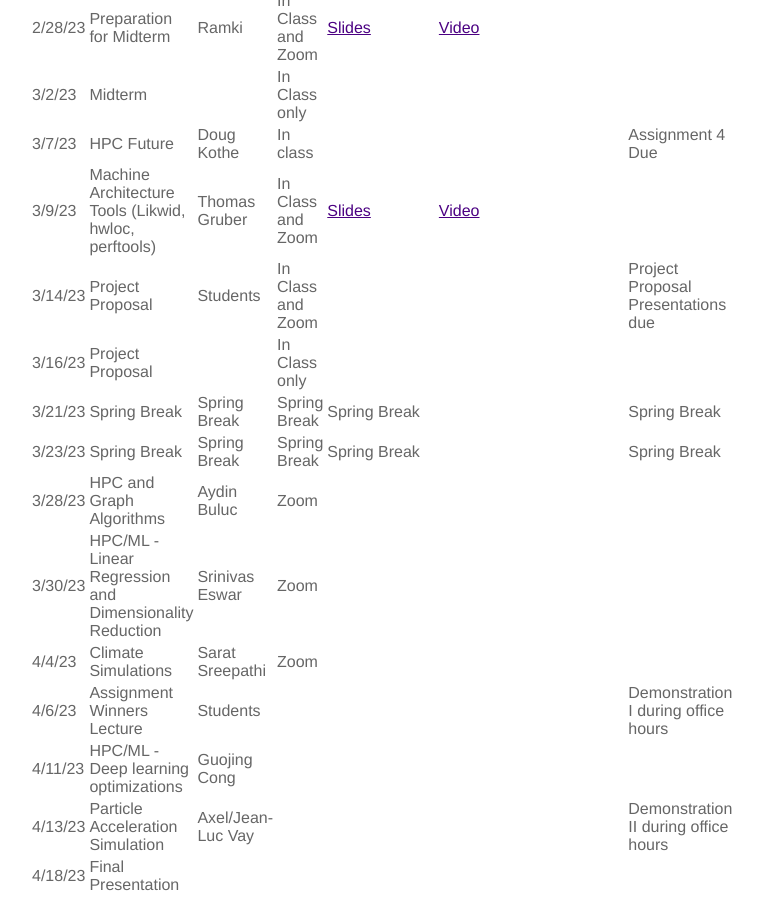
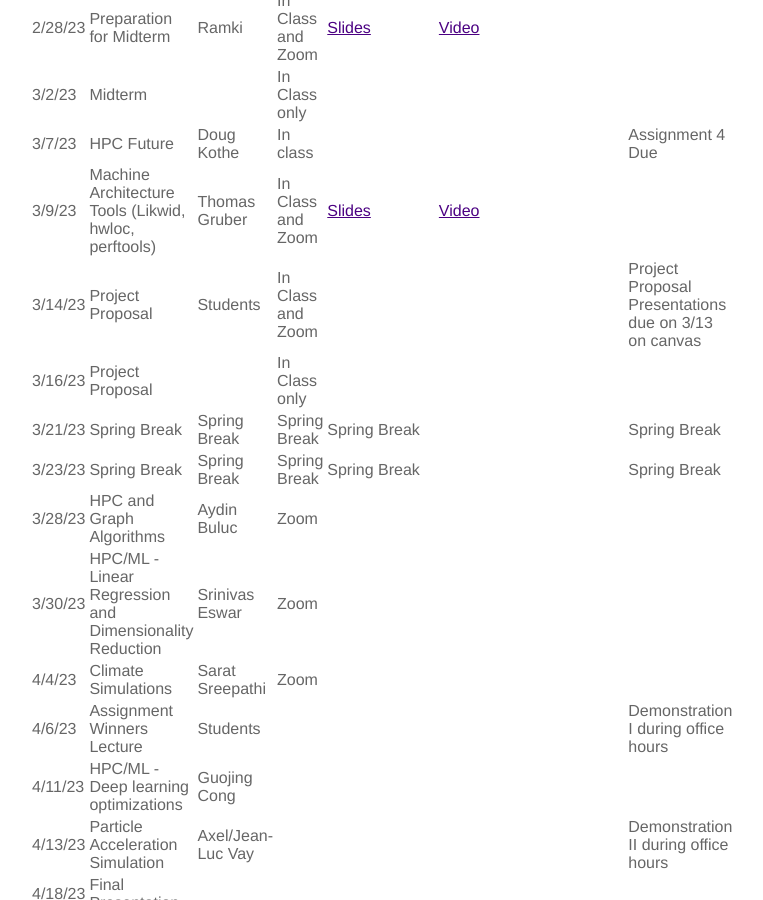
Before and after one commit to ramkikannan/ramkikannan.github.io, a Jekyll site: the page built from teaching.md, in a window 1280 px wide and 900 px high, scrolled down 5553 px. Shown: the whole window, without its empty margins (331-1094 px from the left). Built offline with Jekyll 4.4.1, drawn with Linux system fonts in a browser that asks for light colours; a style sheet for code colours, icons or effects is not loaded.

Commit message:
added the correct due date for presentations

```diff
--- a/teaching.md
+++ b/teaching.md
@@ -182,7 +182,7 @@
 | 3/2/23  | Midterm                                                 |                   | In Class only     |              |                |                                                                                      |
 | 3/7/23  | HPC Future                                              | Doug Kothe        | In class          |              |                |                                                                                      |                                       Assignment 4 Due
 | 3/9/23  | Machine Architecture Tools (Likwid, hwloc, perftools)                                        | Thomas Gruber          | In Class and Zoom | [Slides](6230/slides/2023-03-09_TG_GATech_Lecture_CSE6230.pdf)             | [Video](https://youtu.be/TQ-D9Y-ZH20)               |                                                                                      |
-| 3/14/23 | Project Proposal                                        | Students          | In Class and Zoom |              |                |                                                                                      | Project Proposal Presentations due
+| 3/14/23 | Project Proposal                                        | Students          | In Class and Zoom |              |                |                                                                                      | Project Proposal Presentations due on 3/13 on canvas
 | 3/16/23 | Project Proposal                              |                   | In Class only     |              |                |                                                                                      |
 | 3/21/23 | Spring Break                                            | Spring Break      | Spring Break      | Spring Break |                |                                                                                      | Spring Break
 | 3/23/23 | Spring Break                                            | Spring Break      | Spring Break      | Spring Break |                |                                                                                      | Spring Break
```
